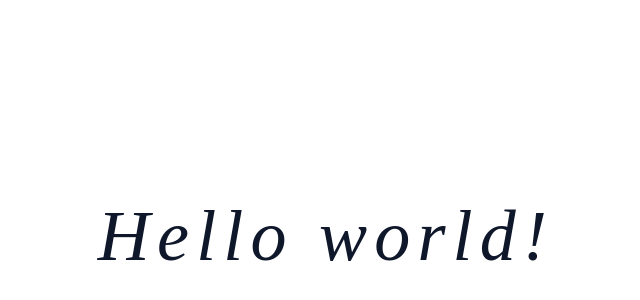
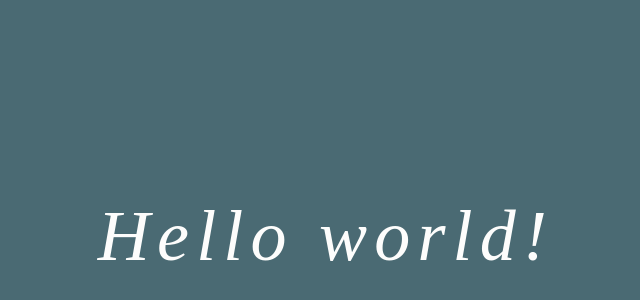
Before and after one commit to aidoskanapyanov/microsoft-todo-clone, a React (Vite) app in the folder client/: page / in a window 1280 px wide. Shown: the part 164-464 px from the top of the page, without its empty margins (314-954 px from the left). Built offline with nearby package versions, Linux system fonts and the light colour scheme.

Commit message:
Customize some global colors

```diff
--- a/client/src/styles/globals.css
+++ b/client/src/styles/globals.css
@@ -4,14 +4,14 @@
 
 @layer base {
   :root {
-    --background: 0 0% 100%;
-    --foreground: 222.2 47.4% 11.2%;
+    --background: 193, 22%, 37%;
+    --foreground: 60, 14%, 99%;
 
     --muted: 210 40% 96.1%;
-    --muted-foreground: 215.4 16.3% 46.9%;
+    --muted-foreground: 0, 1%, 31%;
 
-    --popover: 0 0% 100%;
-    --popover-foreground: 222.2 47.4% 11.2%;
+    --popover: 0, 2%, 11%;
+    --popover-foreground: 60, 14%, 99%;
 
     --card: 0 0% 100%;
     --card-foreground: 222.2 47.4% 11.2%;
@@ -29,9 +29,9 @@
     --accent-foreground: 222.2 47.4% 11.2%;
 
     --destructive: 0 100% 50%;
-    --destructive-foreground: 210 40% 98%;
+    --destructive-foreground: 0, 62%, 44%;
 
-    --ring: 215 20.2% 65.1%;
+    --ring: 0, 0%, 100%;
 
     --radius: 0.5rem;
   }
```
